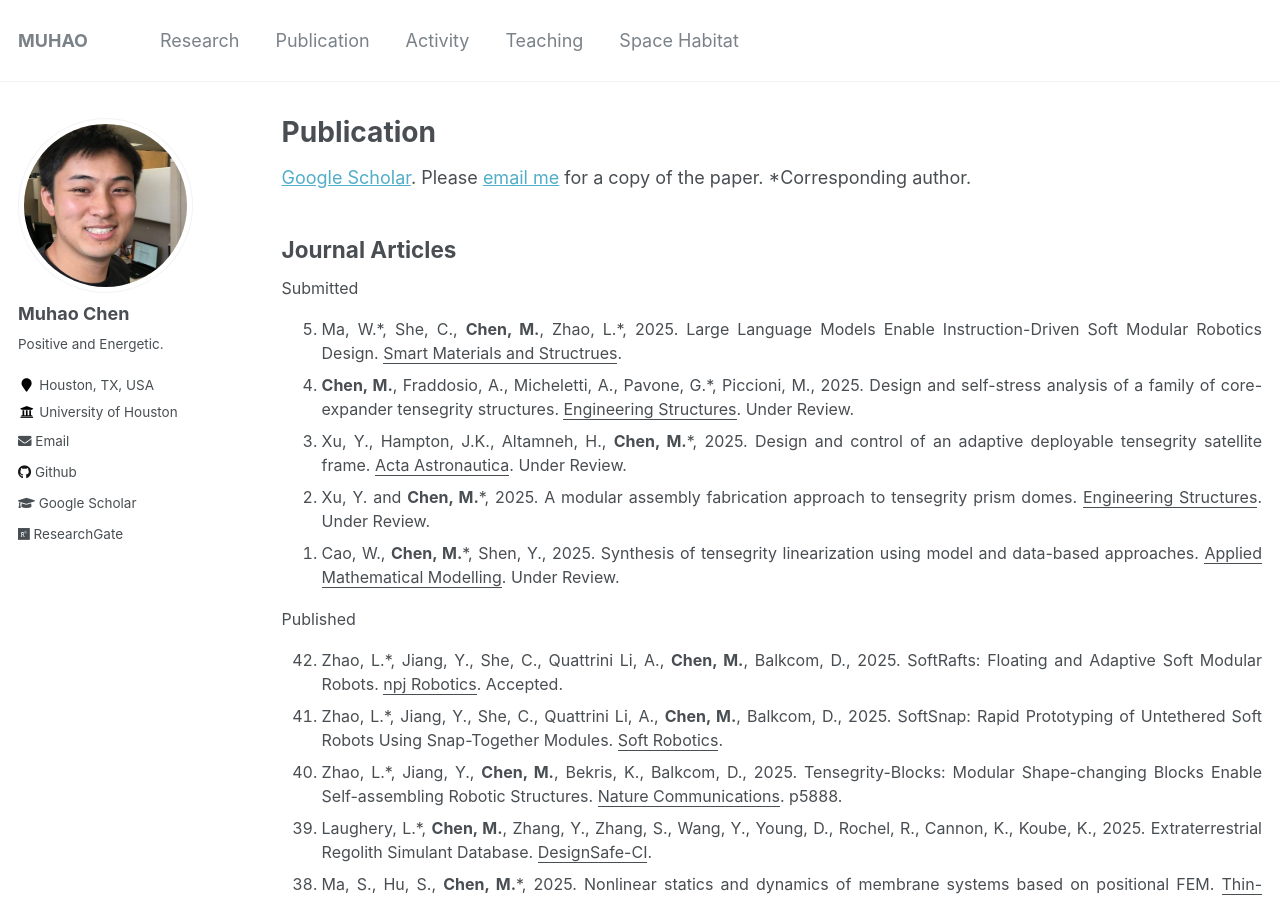
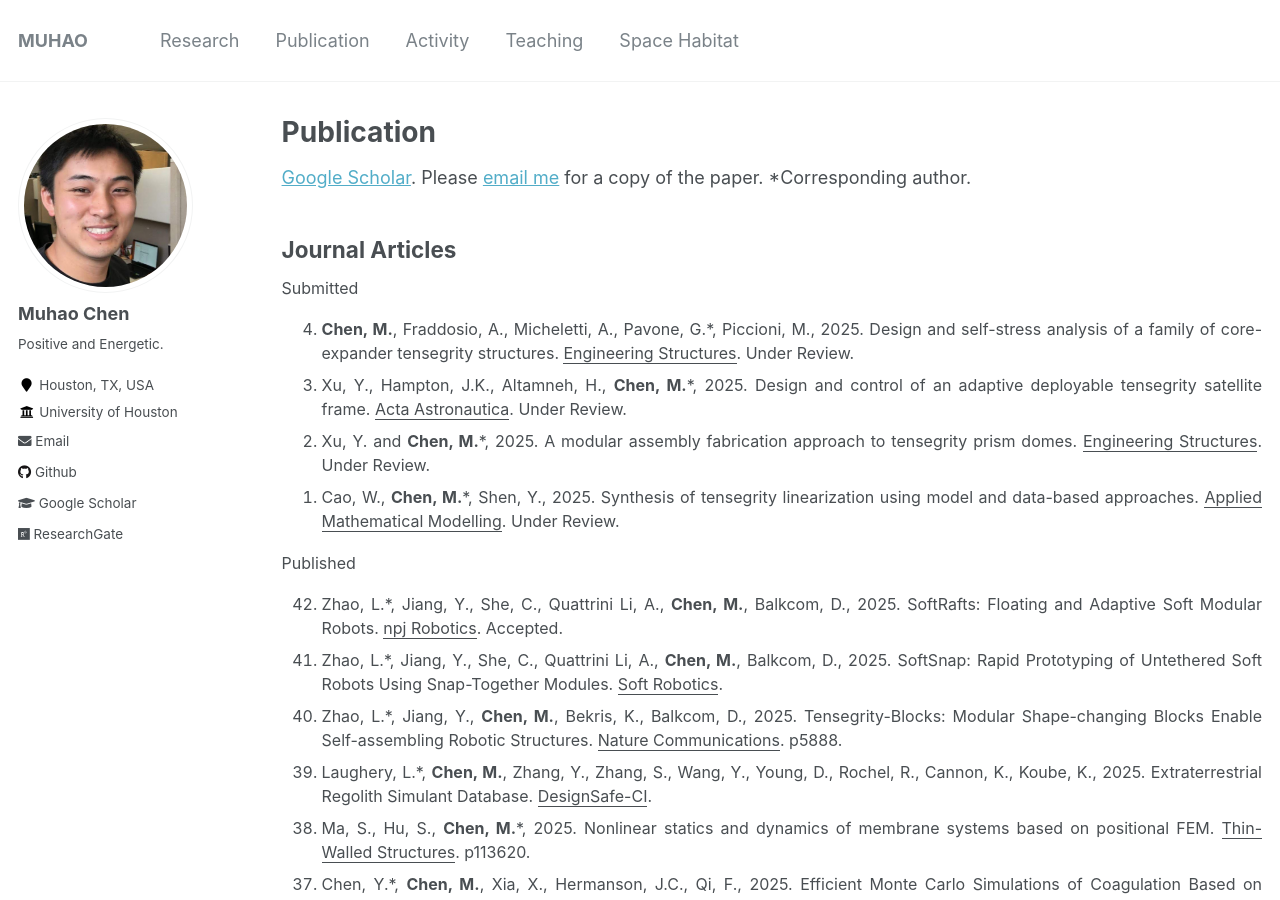
Before and after one commit to Muhao-Chen/muhao-chen.github.io, a Jekyll site: the page built from _pages/publication.md, in a window 1280 px wide and 900 px high. Built offline with Jekyll 4.4.1, drawn with Linux system fonts in a browser that asks for light colours.

Commit message:
Update publication.md

```diff
--- a/_pages/publication.md
+++ b/_pages/publication.md
@@ -16,7 +16,7 @@ toc: true
 <font size=3>
 Submitted
 <ol reversed>
-<li>Ma, W.*, She, C., <strong>Chen, M.</strong>, Zhao, L.*, 2025. Large Language Models Enable Instruction-Driven Soft Modular Robotics Design. <u>Smart Materials and Structrues</u>.</li>
+<!-- <li>Ma, W.*, She, C., <strong>Chen, M.</strong>, Zhao, L.*, 2025. Large Language Models Enable Instruction-Driven Soft Modular Robotics Design. <u>Smart Materials and Structrues</u>.</li> -->
 <!-- <li>Li, Z., Xu, H., <strong>Chen, M.</strong>*, 2025. Efficient gait planning incorporating structure and locomotion dynamics for six-bar spherical tensegrity robots. <u>Extreme Mechanics Letters</u>.</li> -->
 <!-- <li>Zhang, G., <strong>Chen, M.</strong>*, Shen, Y., 2025. Lightweight design of a tensegrity retractable roof subject to distributed loads. <u>Engineering Structures</u>.</li> -->
 <li><strong>Chen, M.</strong>, Fraddosio, A., Micheletti, A., Pavone, G.*, Piccioni, M., 2025. Design and self-stress analysis of a family of core-expander tensegrity structures. <u>Engineering Structures</u>. Under Review.</li>
```
